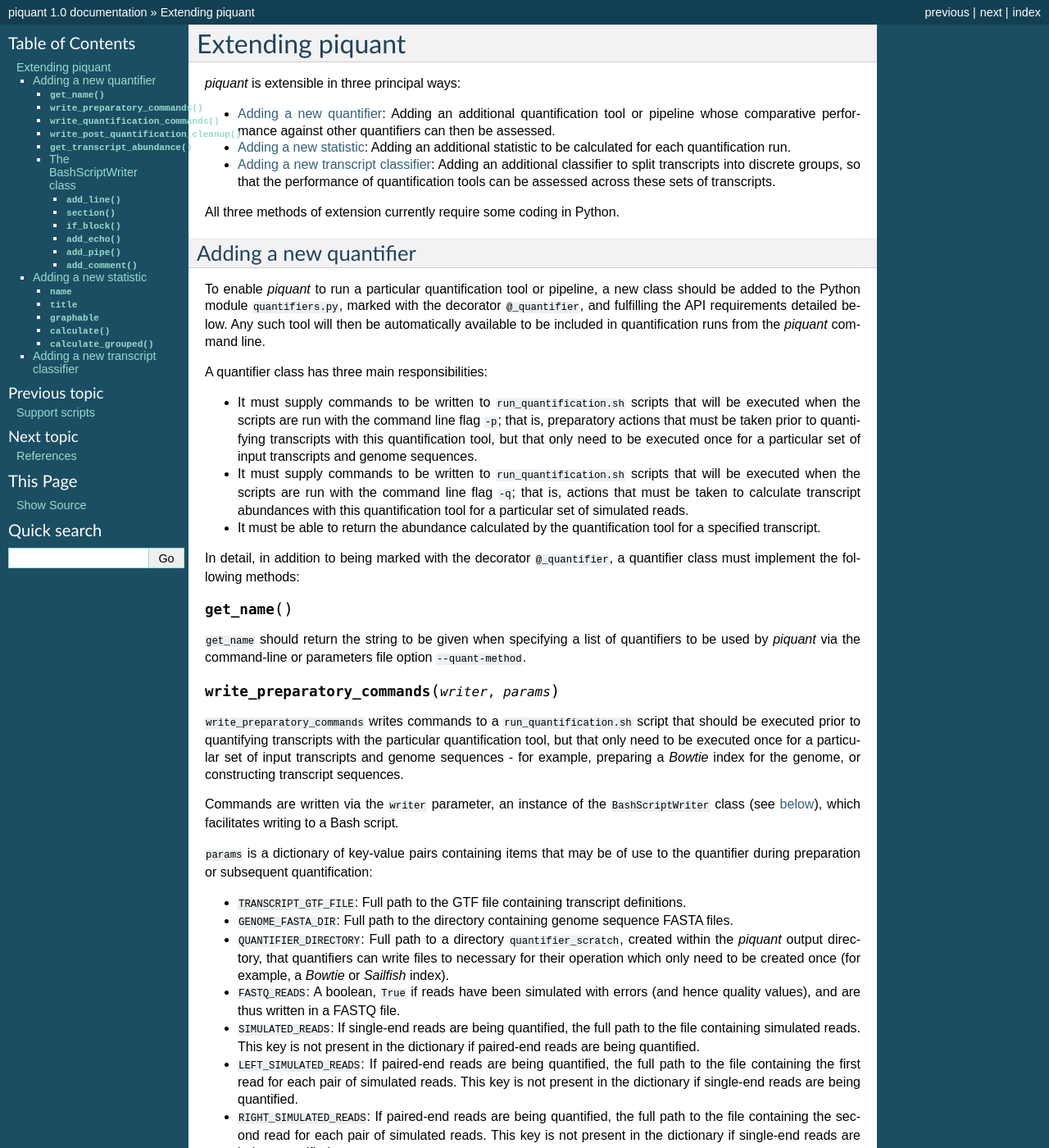
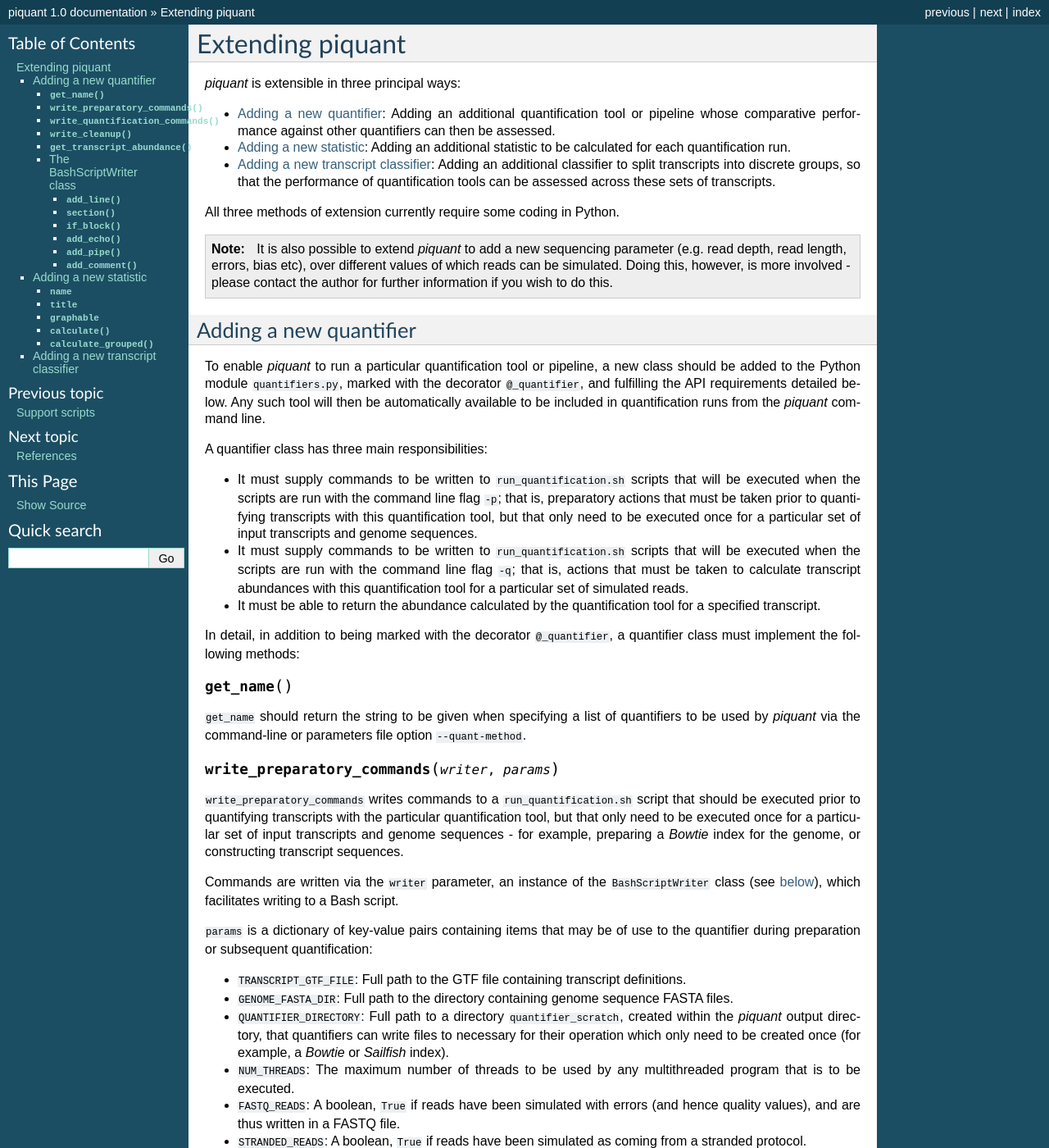
Before and after one commit to lweasel/piquant, a Sphinx documentation site: the page built from docs/extending.rst, in a window 1280 px wide and 1400 px high. Shown: the whole window at 82% size. Built offline with Sphinx 7.4.7, drawn with Linux system fonts in a browser that asks for light colours; formulas are drawn with MathJax 3; some of the changed text lies outside the part shown.

Commit message:
Update for v1.1.

```diff
--- a/docs/extending.rst
+++ b/docs/extending.rst
@@ -8,6 +8,8 @@
 * :ref:`extending-adding-new-classifiers`: Adding an additional classifier to split transcripts into discrete groups, so that the performance of quantification tools can be assessed across these sets of transcripts.
 
 All three methods of extension currently require some coding in Python.
+
+.. note::  It is also possible to extend *piquant* to add a new sequencing parameter (e.g. read depth, read length, errors, bias etc), over different values of which reads can be simulated. Doing this, however, is more involved - please contact the author for further information if you wish to do this.
 
 .. _extending-adding-new-quantifiers:
 
@@ -41,7 +43,9 @@
 * ``TRANSCRIPT_GTF_FILE``: Full path to the GTF file containing transcript definitions.
 * ``GENOME_FASTA_DIR``: Full path to the directory containing genome sequence FASTA files.
 * ``QUANTIFIER_DIRECTORY``: Full path to a directory ``quantifier_scratch``, created within the *piquant* output directory, that quantifiers can write files to necessary for their operation which only need to be created once (for example, a *Bowtie* or *Sailfish* index).
+* ``NUM_THREADS``: The maximum number of threads to be used by any multithreaded program that is to be executed.
 * ``FASTQ_READS``: A boolean, ``True`` if reads have been simulated with errors (and hence quality values), and are thus written in a FASTQ file.
+* ``STRANDED_READS``: A boolean, ``True`` if reads have been simulated as coming from a stranded protocol.
 * ``SIMULATED_READS``: If single-end reads are being quantified, the full path to the file containing simulated reads. This key is not present in the dictionary if paired-end reads are being quantified.
 * ``LEFT_SIMULATED_READS``: If paired-end reads are being quantified, the full path to the file containing the first read for each pair of simulated reads. This key is not present in the dictionary if single-end reads are being quantified.
 * ``RIGHT_SIMULATED_READS``: If paired-end reads are being quantified, the full path to the file containing the second read for each pair of simulated reads. This key is not present in the dictionary if single-end reads are being quantified.
@@ -52,9 +56,9 @@
 
 Commands are again written via the ``writer`` parameter, an instance of the ``BashScriptWriter`` class. ``params`` is a dictionary of key-value pairs containing the same items as described for ``write_preparatory_commands`` :ref:`above <extending-write-preparatory-commands>`.
 
-.. py:method:: write_post_quantification_cleanup(writer)
+.. py:method:: write_cleanup(writer)
 
-Running a quantification tool may produce many files in addition to that needed to assess the tool's performance (i.e. the file containing estimated transcript abundances), and if multiple quantification runs are performed, these may occupy significant disk space. ``write_post_quantification_cleanup`` allows an opportunity for commands to be writen to remove these files once quantification has been performed. As before, such commands can be written via the ``writer`` parameter, an instance of the ``BashScriptWriter`` class.
+Running a quantification tool may produce many files in addition to that needed to assess the tool's performance (i.e. the file containing estimated transcript abundances), and if multiple quantification runs are performed, these may occupy significant disk space. ``write_cleanup`` allows an opportunity for commands to be writen to remove these files once quantification has been performed. As before, such commands can be written via the ``writer`` parameter, an instance of the ``BashScriptWriter`` class.
 
 .. py:method:: get_transcript_abundance(transcript_id)
 
@@ -96,7 +100,7 @@
 Adding a new statistic
 ----------------------
 
-To add a new statistic, a class should be added to the Python module ``statistics.py``, marked with the decorator ``@_Statistic``, and fulfilling the API requirements detailed below. Any such statistic will be automatically included in the post-quantification analysis performed by *piquant*: graphs will be produced showing the variation of the statistic as measured for different quantification tools as sequencing parameters and transcript classification measures change.
+To add a new statistic, a class should be added to the Python module ``statistics.py``, marked with the decorator ``@_statistic``, and fulfilling the API requirements detailed below. Any such statistic will be automatically included in the post-quantification analysis performed by *piquant*: graphs will be produced showing the variation of the statistic as measured for different quantification tools as sequencing parameters and transcript classification measures change.
 
 A statistics class must have the following attributes and methods (note that the attributes can most easily be provided by extending the class ``_BaseStatistic``):
 
```
